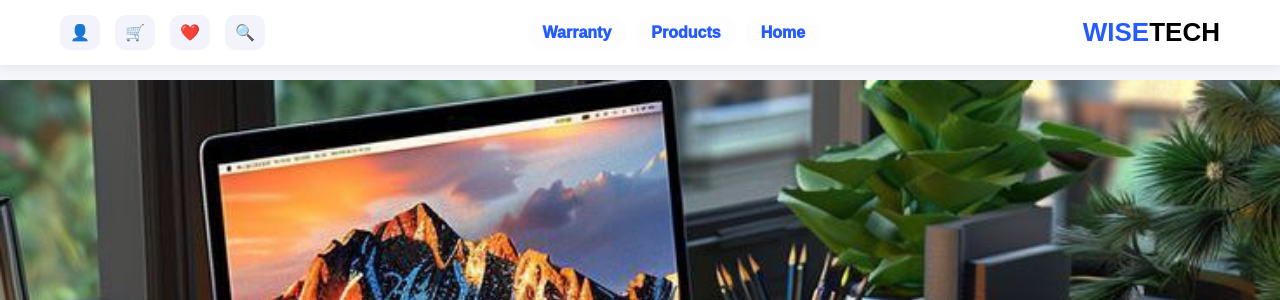
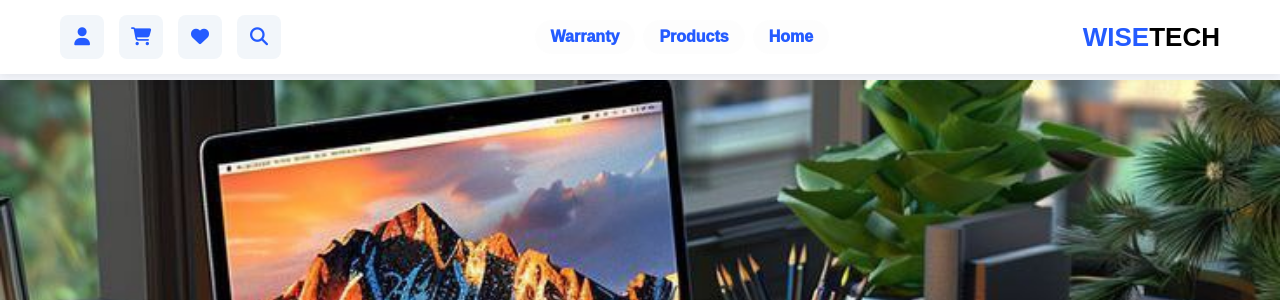
Before and after one commit to sabrisouani01/memoire, a PHP site: page / in a window 1280 px wide. Shown: the top 300 px of the page. Run offline with PHP 8.4, Linux system fonts and the light colour scheme; some libraries are stand-ins or nearby versions.

Commit message:
change the paths and the folders and the type of the file to php and add some changes

```diff
--- a/public/css/main.css
+++ b/public/assests/css/main.css
@@ -50,33 +50,58 @@ body {
   color: #245bff;
   font-weight: 1000;
   text-decoration: none;
-  transition: all 0.3s ease;
+  transition: transform 0.25s ease,box-shadow 0.25s ease;
 }
 
 .nav-links a:hover {
   background: #245bff;
   color: white;
+  transform: translateY(-6px);
   box-shadow: 0 6px 15px rgba(36, 91, 255, 0.35);
-  transform: translateY(-2px);
+
 }
 
 .nav-icons {
   display: flex;
   gap: 15px;
 }
-
+.icon-box{
+  width: 44px;
+  height: 44px;
+  background-color: #f2f6fa;
+  color: #245bff;
+  border-radius: 8px;
+  display: flex;
+  align-items: center;
+  justify-content: center;
+  text-decoration: none;
+  cursor: pointer;
+  transition: transform 0.25s ease,box-shadow 0.25s ease;
+}
+.icon-box i{
+  font-size: 18px;
+  line-height: 1;
+}
+.icon-box:hover{
+    background: #245bff;
+  color: white;
+  transform: translateY(-6px);
+  box-shadow: 0 8px 20px rgba(0,0,0,0.15);
+}
 .nav-icons span {
+  color: #245bff;
   background: rgba(32, 30, 197, 0.05);
   padding: 8px 10px;
   border-radius: 10px;
   cursor: pointer;
-  transition: all 0.3s ease;
+  transition: transform 0.25s ease,box-shadow 0.25s ease;
 }
 
 .nav-icons span:hover {
   background: #245bff;
   color: white;
-  transform: scale(1.1);
+  transform: translateY(-6px);
+  box-shadow: 0 8px 20px rgba(0,0,0,0.15);
 }
 
 .menu {
--- a/public/index.html
+++ b/public/index.php
@@ -5,7 +5,8 @@
   <meta name="viewport" content="width=device-width, initial-scale=1.0" />
   <title>Wise Tech - Next Generation</title>
   <link rel="stylesheet" href="./css/main.css" />
-
+  <link rel="stylesheet" href="./assests\css\main.css">
+  <script src="https://kit.fontawesome.com/4060ace190.js" crossorigin="anonymous"></script>
 </head>
 <body>
 
@@ -23,19 +24,19 @@
     </nav>
 
     <div class="nav-icons">
-      <span>🔍</span>
-      <span>❤️</span>
-      <span>🛒</span>
-      <span>👤</span>
-      <span class="menu" id="menu">☰</span>
+      <a href="#" class="icon-box"><i class="fa-solid fa-magnifying-glass" ></i></a>
+      <a href="#" class="icon-box"><i class="fa-solid fa-heart" ></i></a>
+      <a href="#" class="icon-box"><i class="fa-solid fa-cart-shopping" ></i></a>
+      <a href=".\auth\login.php" class="icon-box"><i class="fa-solid fa-user" ></i></a>
+      <span class="menu" id="menu"><i class="fa-solid fa-bars "  ></i></span>
     </div>
   </div>
 </header>
 
 <!-- ===== Hero ===== -->
 <section class="hero" id="home">
-  <img src="uploads/photo_5922664454585781268_x.jpg" class="hero-img active" id="img1" />
-  <img src="uploads/photo_5922664454585781246_x.jpg" class="hero-img" id="img2" />
+  <img src="assests/uploads/photo_5922664454585781268_x.jpg" class="hero-img active" id="img1" />
+  <img src="assests/uploads/photo_5922664454585781246_x.jpg" class="hero-img" id="img2" />
 
   <div class="hero-overlay">
     <h1>أهلاً بك في Wise Tech</h1>
@@ -53,7 +54,7 @@
   <div class="products">
     <div class="product-card">
       <div class="product-top">
-        <img src="uploads/iphone.jpg" alt="iPhone" onclick="toggleDetails(this)" />
+        <img src="assests/uploads/iphone.jpg" alt="iPhone" onclick="toggleDetails(this)" />
         <div class="details">
           <p>📱 الرام: 4GB</p>
           <p>💾 السعة: 128GB</p>
@@ -70,7 +71,7 @@
 
     <div class="product-card">
       <div class="product-top">
-        <img src="uploads/samsung.jpg" alt="Samsung S24" onclick="toggleDetails(this)" />
+        <img src="assests/uploads/samsung.jpg" alt="Samsung S24" onclick="toggleDetails(this)" />
         <div class="details">
           <p>📱 الرام: 8GB</p>
           <p>💾 السعة: 256GB</p>
@@ -87,7 +88,7 @@
 
     <div class="product-card">
       <div class="product-top">
-        <img src="uploads/pixel.jpg" alt="Pixel 6" onclick="toggleDetails(this)" />
+        <img src="assests/uploads/pixel.jpg" alt="Pixel 6" onclick="toggleDetails(this)" />
         <div class="details">
           <p>📱 الرام: 6GB</p>
           <p>💾 السعة: 128GB</p>
@@ -104,7 +105,7 @@
 
     <div class="product-card">
       <div class="product-top">
-        <img src="uploads/Xiaomi.jpg" alt="Xiaomi Mi 11" onclick="toggleDetails(this)" />
+        <img src="assests/uploads/Xiaomi.jpg" alt="Xiaomi Mi 11" onclick="toggleDetails(this)" />
         <div class="details">
           <p>📱 الرام: 8GB</p>
           <p>💾 السعة: 256GB</p>
```
Also changed, not shown: public/assests/js/script.js (renamed from public/script.js), public/assests/photo/photo_5823341587810339301_y.jpg (renamed from public/photo/photo_5823341587810339301_y.jpg), public/assests/uploads/Xiaomi.jpg (renamed from public/uploads/Xiaomi.jpg), public/assests/uploads/bg.jpg (renamed from public/uploads/bg.jpg), public/assests/uploads/iphone.jpg (renamed from public/uploads/iphone.jpg), public/assests/uploads/photo_5922664454585781246_x.jpg (renamed from public/uploads/photo_5922664454585781246_x.jpg), public/assests/uploads/photo_5922664454585781247_x.jpg (renamed from public/uploads/photo_5922664454585781247_x.jpg), public/assests/uploads/photo_5922664454585781268_x.jpg (renamed from public/uploads/photo_5922664454585781268_x.jpg), public/assests/uploads/pixel.jpg (renamed from public/uploads/pixel.jpg), public/assests/uploads/samsung.jpg (renamed from public/uploads/samsung.jpg).
